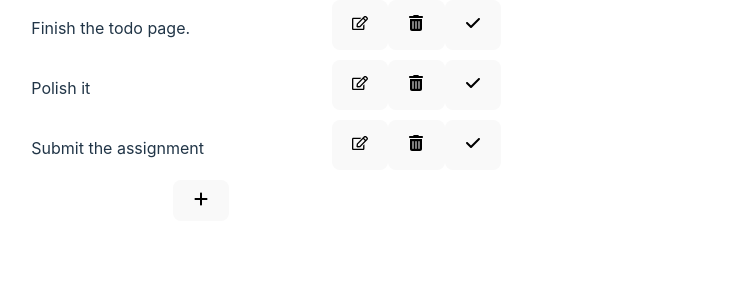
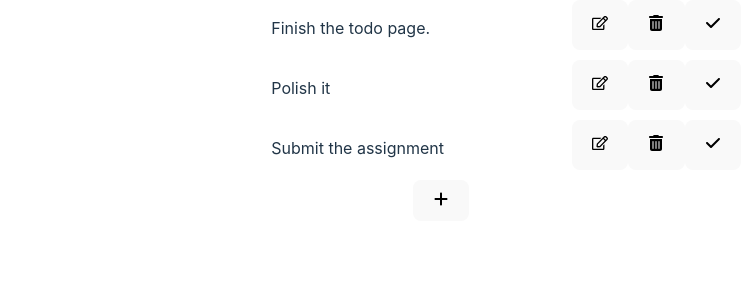
Before and after one commit to AshCaiH/cn_w5_react-todoApp, a React (Vite) app: page / in a window 1280 px wide. Shown: the top 300 px of the page, without its empty margins (199-950 px from the left). Built offline with nearby package versions, Linux system fonts and the light colour scheme.

Commit message:
Cleaned up some styling

```diff
--- a/src/App.css
+++ b/src/App.css
@@ -4,7 +4,7 @@
   align-items: center;
   justify-content: center;
   align-self: flex-start;
-  width:100vh;
+  width:100vw;
 }
 
 .toDoCard {
@@ -27,7 +27,7 @@
   mix-blend-mode: multiply;
   opacity: 0;
   scale: 2;
-  transition: all 0.3s cubic-bezier(.61,.01,1,.21);
+  transition: 0.3s cubic-bezier(.61,.01,1,.21);
 }
 
 .complete .imgComplete {
@@ -41,7 +41,7 @@
 
 .toDoSpacer {
   width: 260px;
-  transition: all 0.3s ease-in;
+  transition: all 0.3s ease-out;
 }
 
 .complete .toDoSpacer {
@@ -63,6 +63,8 @@
   opacity: 0;
   height: 0;
   scale: 1 0;
+  margin: 0;
+  padding: 0;
 }
 
 input {
--- a/src/App.jsx
+++ b/src/App.jsx
@@ -9,15 +9,10 @@ class ToDoItem {
     this.desc = desc;
     this.complete = false;
     this.editMode = false;
-    this.deleting = false;
+    this.deleting = false;  // Is in the process of being deleted.
+
     // Rotates the "complete" stamp randomly for each item.
     this.stampRotation = Math.random() * 30 - 15;
-  }
-
-  render() {
-    return (
-      <></>
-    )
   }
 }
 
@@ -47,37 +42,39 @@ function App() {
     setRerender(rerender + 1);
   }
 
-  const removeItemFromList = (item) => {
-    if (!item || !item.deleting) return;
-    console.log("Deleting");
-    let tempItems = items.splice(items.indexOf(item), 1);
-    setItems([...tempItems]);
+  const removeItemFromList = (e, selectedItem) => {
+    if (!e.target.classList.contains("toDoCard") ) return;
+
+
+    // console.log("Deleting");
+    // let tempItems = items.splice(items.indexOf(item), 1);
+    // setItems([...tempItems]);
   }
 
-  const markComplete = (item) => {
-    item.complete = !item.complete;
+  const markComplete = (selectedItem) => {
+    selectedItem.complete = !selectedItem.complete;
     setRerender(rerender + 1);
   }
 
   return (
     <>
+      {/* Remove deleted items from the list */}
       {items.map((item, index) => {
         let classes = "toDoCard";
         if (item.deleting === true) classes += " deleting";
         if (item.complete === true) classes += " complete";
 
         return (
-          <div key={index} className={classes} onTransitionEnd={(e, item) => removeItemFromList(item)}>
+          <div key={index} className={classes} onTransitionEnd={(e) => removeItemFromList(e, item)}>
             <img src={imgComplete} className="imgComplete" style={{rotate: item.stampRotation + "deg"}}/>
             <div className="toDoSpacer"></div>
             {item.editMode === true ?
               (<input type="text" className="editable toDoDesc" onChange={(e) => {item.desc = e.target.value}} defaultValue={item.desc} autoFocus onFocus={(e) => e.target.select()} ></input>) :
               (<p className="toDoDesc">{item.desc}</p>)
             }
-            {/* Don't show the buttons if the item's being deleted. */}
-            {(!item.deleting) && <button onClick={() => editItem(item)}><FaRegEdit /></button>}
-            {(!item.deleting) && <button onClick={() => queueRemoveItem(item)}><FaTrashCan/></button>}
-            {(!item.deleting) && <button onClick={() => markComplete(item)}><FaCheck/></button>}
+            <button onClick={!item.deleting ? (() => editItem(item)) : () => {} }><FaRegEdit /></button>
+            <button onClick={!item.deleting ? (() => queueRemoveItem(item)) : () => {} }><FaTrashCan /></button>
+            <button onClick={!item.deleting ? (() => markComplete(item)) : () => {} }><FaCheck /></button>
           </div>
         )
       })}
```
